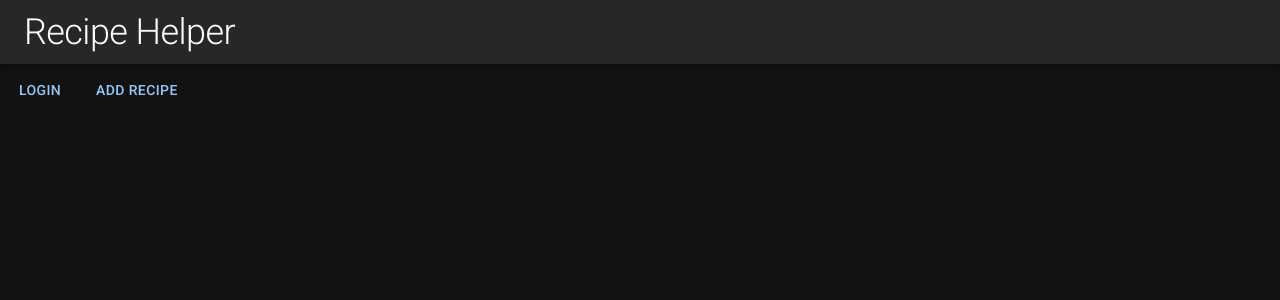
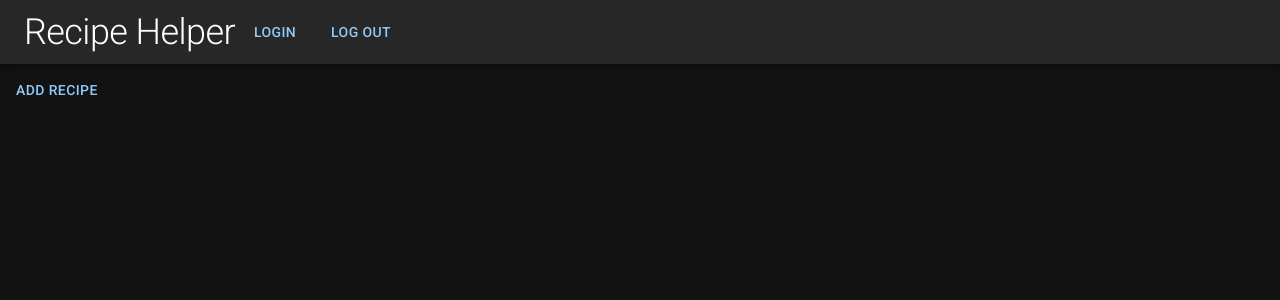
Before and after one commit to jwmcconnell/recipe-helper, a React (Vite) app: page / in a window 1280 px wide. Shown: the top 300 px of the page. Built offline with nearby package versions, Linux system fonts and the light colour scheme.

Commit message:
Display auth info

```diff
--- a/src/pages/Home/Home.tsx
+++ b/src/pages/Home/Home.tsx
@@ -1,15 +1,10 @@
 import { Box, Button } from "@mui/material";
 import { ReactElement } from "react";
 import { Link as RouterLink } from "react-router-dom";
-import { useAuth0 } from "@auth0/auth0-react";
 
 export function Home(): ReactElement {
-  const { loginWithRedirect } = useAuth0();
   return (
     <Box>
-      <Button sx={{ m: 1 }} onClick={() => loginWithRedirect()}>
-        Login
-      </Button>
       <Button sx={{ m: 1 }} component={RouterLink} to="/new/recipe">
         Add Recipe
       </Button>
--- a/src/pages/Root/Root.tsx
+++ b/src/pages/Root/Root.tsx
@@ -1,8 +1,11 @@
-import { AppBar, Box, Toolbar, Typography } from "@mui/material";
+import { AppBar, Box, Button, Toolbar, Typography } from "@mui/material";
 import { ReactElement } from "react";
 import { Outlet } from "react-router-dom";
+import { useAuth0 } from "@auth0/auth0-react";
 
 export function Root(): ReactElement {
+  const { loginWithRedirect, logout, user, isAuthenticated } = useAuth0();
+
   return (
     <Box>
       <AppBar position="static">
@@ -10,6 +13,22 @@ export function Root(): ReactElement {
           <Typography variant="h1" sx={{ fontSize: 36 }}>
             Recipe Helper
           </Typography>
+
+          <Button sx={{ m: 1 }} onClick={() => loginWithRedirect()}>
+            Login
+          </Button>
+
+          <Button sx={{ m: 1 }} onClick={() => logout()}>
+            Log Out
+          </Button>
+
+          {isAuthenticated && user && (
+            <div>
+              <img src={user.picture} alt={user.name} />
+              <h2>{user.name}</h2>
+              <p>{user.email}</p>
+            </div>
+          )}
         </Toolbar>
       </AppBar>
       <Outlet />
```
